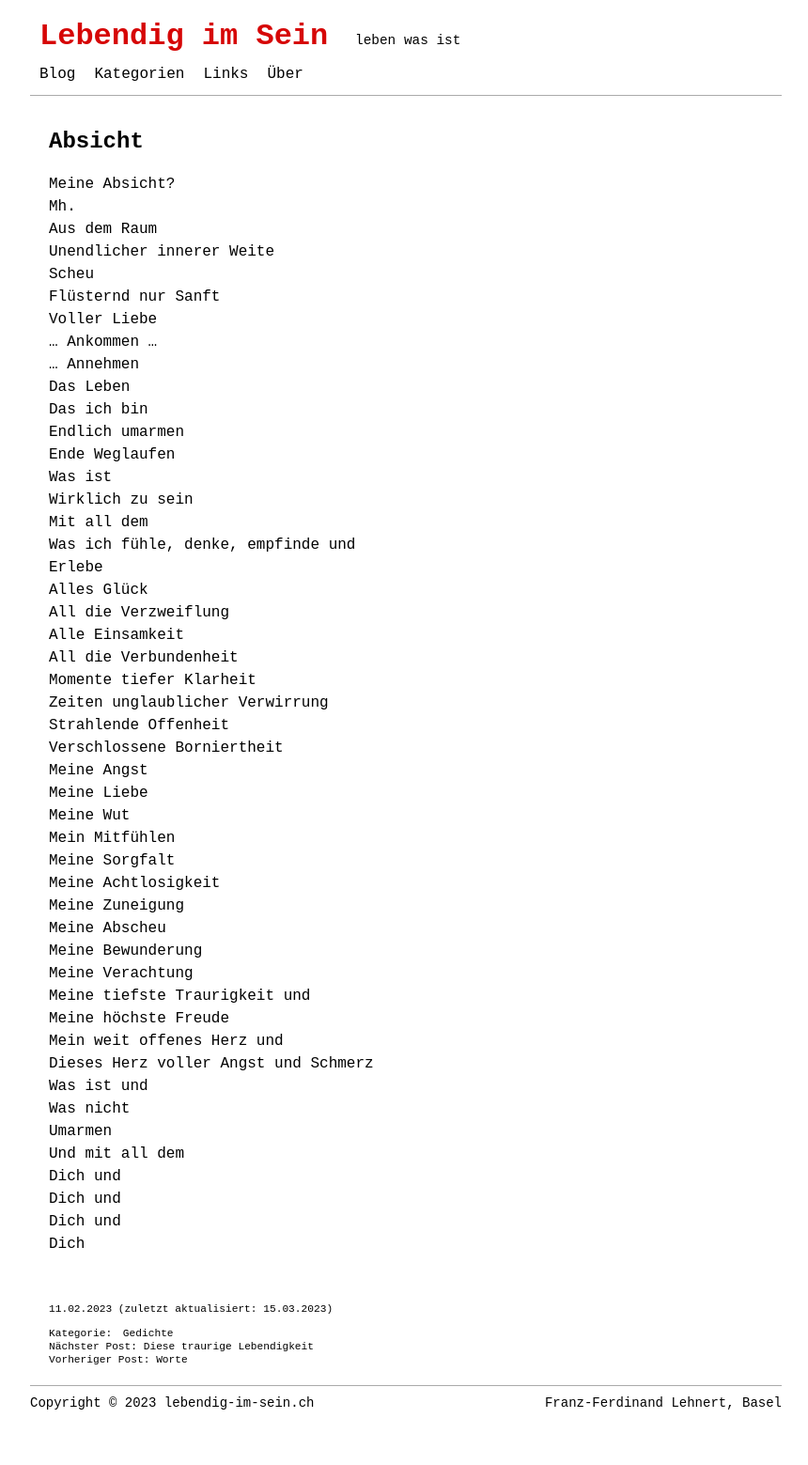
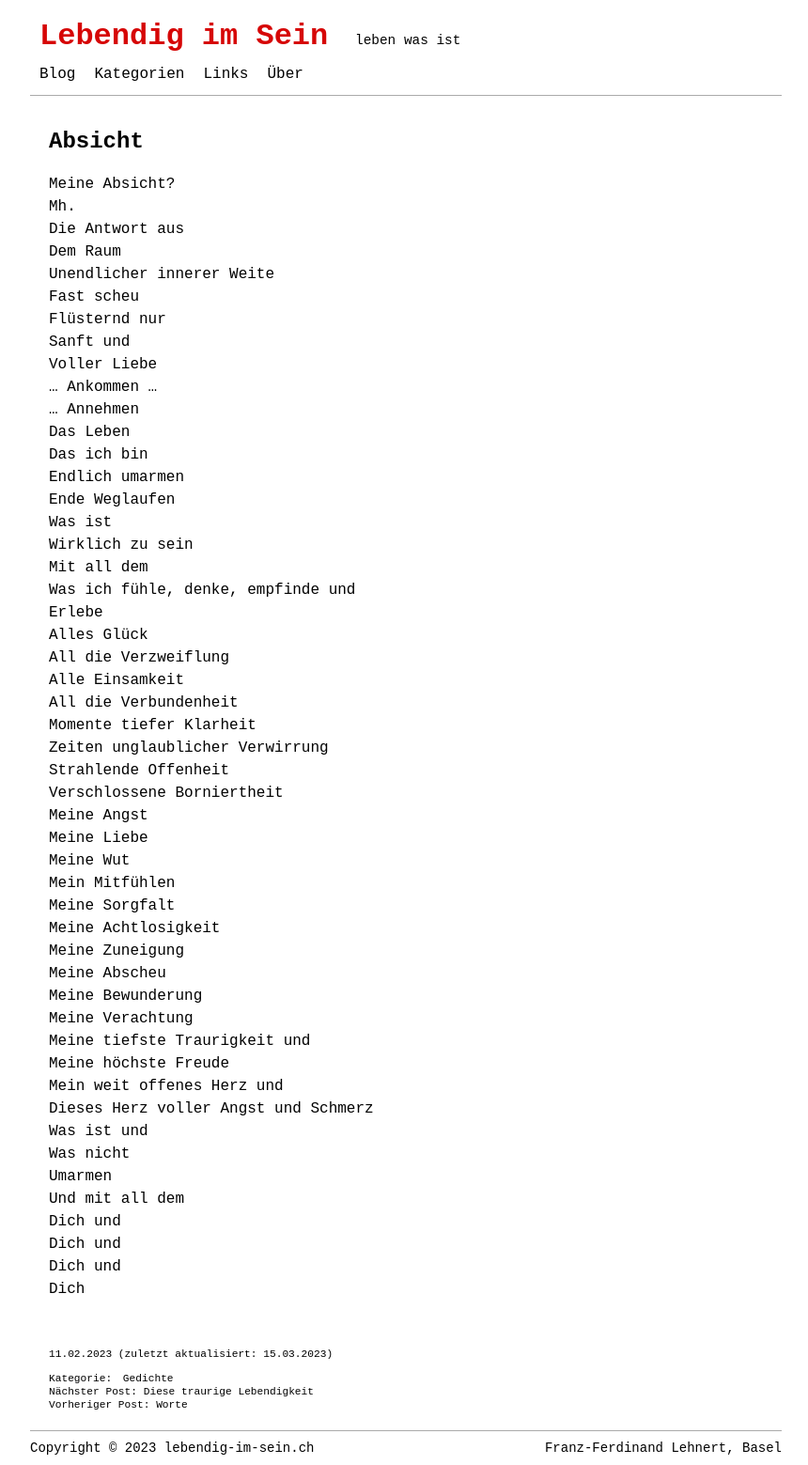
Before and after one commit to lebendigimsein/webpage, a Jekyll site: the page built from _posts/2023-02-11-absicht.markdown, in a window 1280 px wide. Shown: the whole page at 94% size, without its empty margins (208-1068 px from the left). Built offline with Jekyll 4.4.1, drawn with Linux system fonts in a browser that asks for light colours; before the commit the page ends 1511 px from its top, so only the background shows below that.

Commit message:
absicht changed

```diff
--- a/_posts/2023-02-11-absicht.markdown
+++ b/_posts/2023-02-11-absicht.markdown
@@ -9,11 +9,12 @@ tags: []
 
 Meine Absicht?
 Mh.
-Aus dem Raum
+Die Antwort aus
+Dem Raum
 Unendlicher innerer Weite
-Scheu
+Fast scheu
 Flüsternd nur
-Sanft
+Sanft und
 Voller Liebe
 ... Ankommen ...
 ... Annehmen
```
